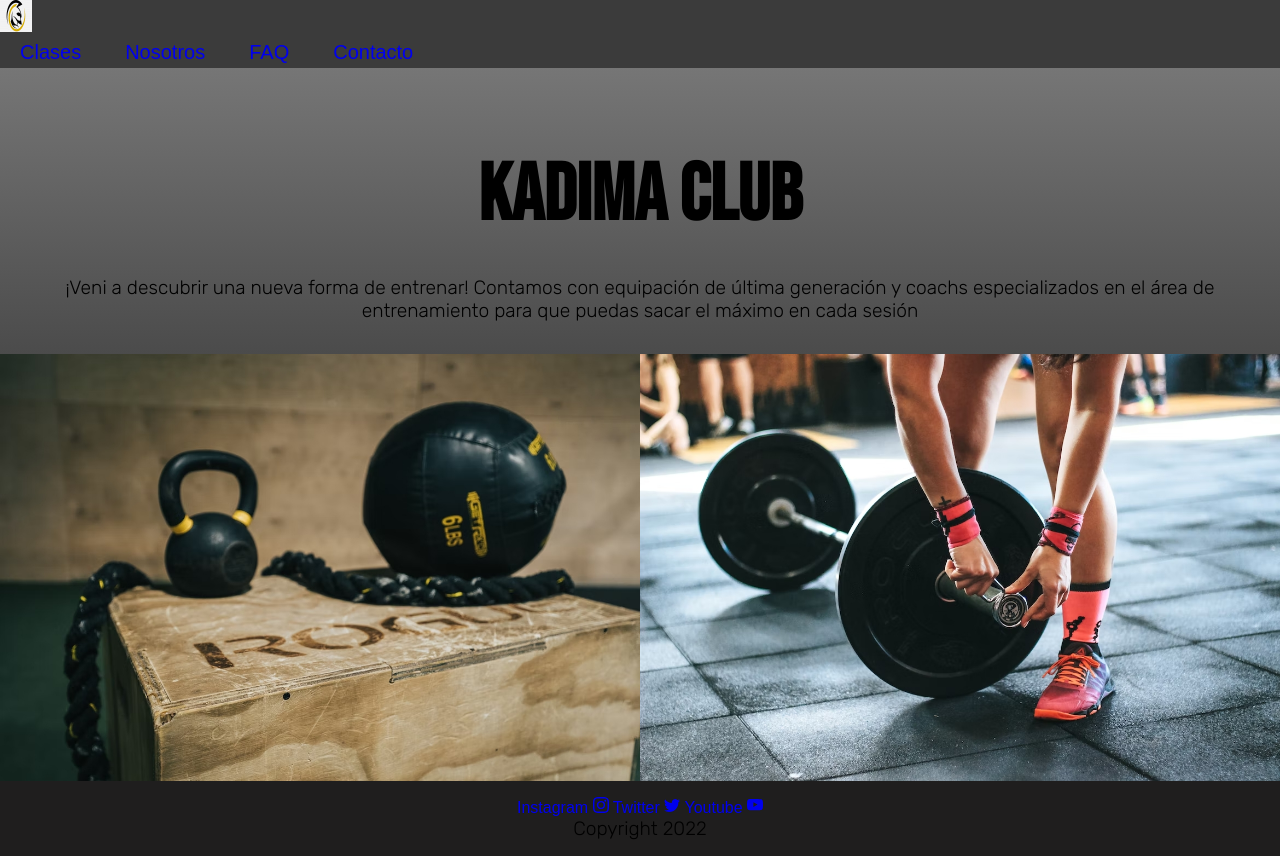
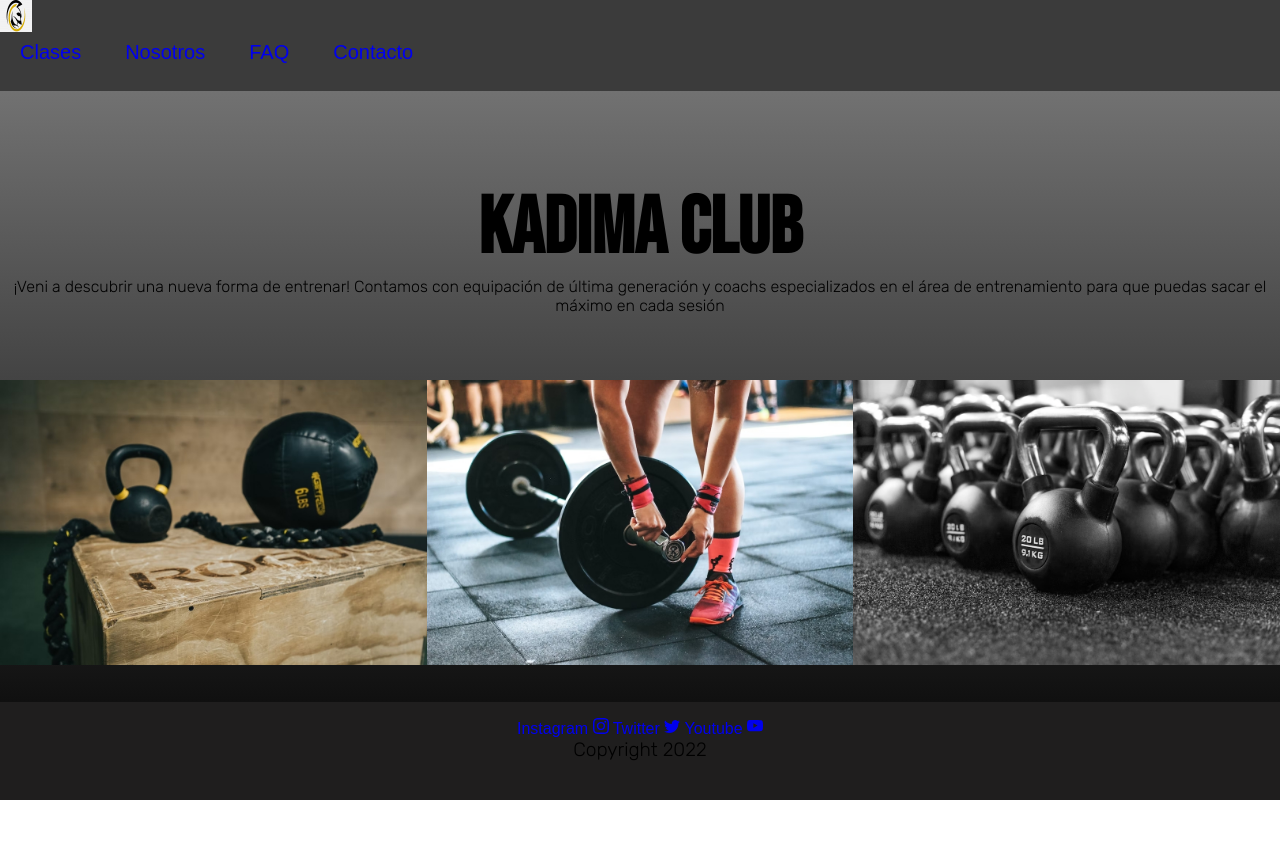
Before and after one commit to MarianoEzequielGodoy/PreEntrega2-MarianoGodoy, a plain HTML site: page index.html in a window 1280 px wide. After the commit the page ends 800 px from the top, so only its background shows below. Drawn offline with Linux system fonts and the light colour scheme.

Commit message:
agregue grids al home y modifique grids pag nosotros

```diff
--- a/css/style.css
+++ b/css/style.css
@@ -37,7 +37,14 @@ h1 {
     font-family: Bebas Neue;
     font-size: 5em;
 }
-
+.introduccion h1{
+    font-family: Bebas Neue;
+    font-size: 5em;
+}
+.introduccion p{
+    font-family: Rubik;
+    font-size: 1em;
+}
 h2 {
     font-family: Rubik;
     text-align: center;
@@ -166,6 +173,50 @@ p {
     margin-bottom: 3em;
 }
 /**GRIDS**/
+.contenedorGrid{
+    display:grid;
+    grid-template-columns: auto auto auto;
+    grid-template-rows: auto auto auto auto;
+    gap: 10px;
+    height: 100vh;
+}
+.headerGrid{
+    grid-column: 1/4;
+    grid-row: 1/2;
+}
+.mainGrid{
+    grid-column: 1/4;
+    grid-row: 2/3;
+}
+.introduccion h1 p{
+    text-align: center;
+}
+.imagenCarousel{
+    grid-column: 1/4;
+    grid-row: 3/4;
+}
+.imagenCarousel .banner1{
+    grid-column: 1/2;
+    grid-row: 3/4;
+    width: 100%;
+}
+.imagenCarousel .banner2{
+    grid-column: 2/3;
+    grid-row: 3/4;
+    width: 100%;
+}
+.imagenCarousel .banner3{
+    grid-column: 3/4;
+    grid-row: 3/4;
+    width: 100%;
+}
+.footer{
+    grid-column: 1/4;
+    grid-row: 4/5;
+}
+
+/*GRIDS NOSOTROS*/
+
 .conteinerGrid{
     display: grid;
     grid-template-columns: auto auto auto;
@@ -224,7 +275,7 @@ p {
     border-radius: 20px;
 }
 
-@media (max-width: 500px) {
+@media (max-width: 576px) {
     .conteinerGrid {
         display:block
 }
--- a/index.html
+++ b/index.html
@@ -10,8 +10,8 @@
     <link rel="stylesheet" href="./css/style.css">
     <title>Kadima Club</title>
 </head>
-<body>
-    <header>
+<body class="contenedorGrid">
+    <header class="headerGrid">
         <nav>
             <a href="#">
                 <img src="./assets/img/favicon-32x32.png" alt="">
@@ -24,20 +24,23 @@
             </ul>
         </nav>
     </header>
-    <main>
-        <h1>Kadima Club</h1>
-        <section>
-            <div class="introduccion">
-                <p>¡Veni a descubrir una nueva forma de entrenar! Contamos con equipación de última generación y coachs especializados en el área de entrenamiento para que puedas sacar el máximo en cada sesión</p>
-            </div>
+    <main class="mainGrid">
+        <section class="introduccion">
+            <h1>Kadima Club</h1>
+            <p>¡Veni a descubrir una nueva forma de entrenar! Contamos con equipación de última generación y coachs especializados en el área de entrenamiento para que puedas sacar el máximo en cada sesión</p>
         </section>
-    <!-- Caroussel-->
+    </main>
     <section class="imagenCarousel">
-        <img class="banner" src="./assets/img/banner1.jpg" alt="">
-        <img class="banner" src="./assets/img/banner2.jpg" alt="">
-        <img class="banner" src="./assets/img/banner3.jpg" alt="">
+        <div>
+            <img class="banner1" src="./assets/img/banner1(1).jpg" alt="">
+        </div>
+        <div>
+            <img class="banner2" src="./assets/img/banner2(1).jpg" alt="">
+        </div>
+        <div>
+            <img class="banner3" src="./assets/img/banner3(1).jpg" alt="">
+        </div>
     </section>
-    </main>
     <footer class="footer">
         <nav class="rrss">
             <!--Iconos de las rrss-->
```
Also changed, not shown: assets/img/banner1(1).jpg (added), assets/img/banner1.jpg (deleted), assets/img/banner2(1).jpg (added), assets/img/banner2.jpg (deleted), assets/img/banner3(1).jpg (added), assets/img/banner3.jpg (deleted).
